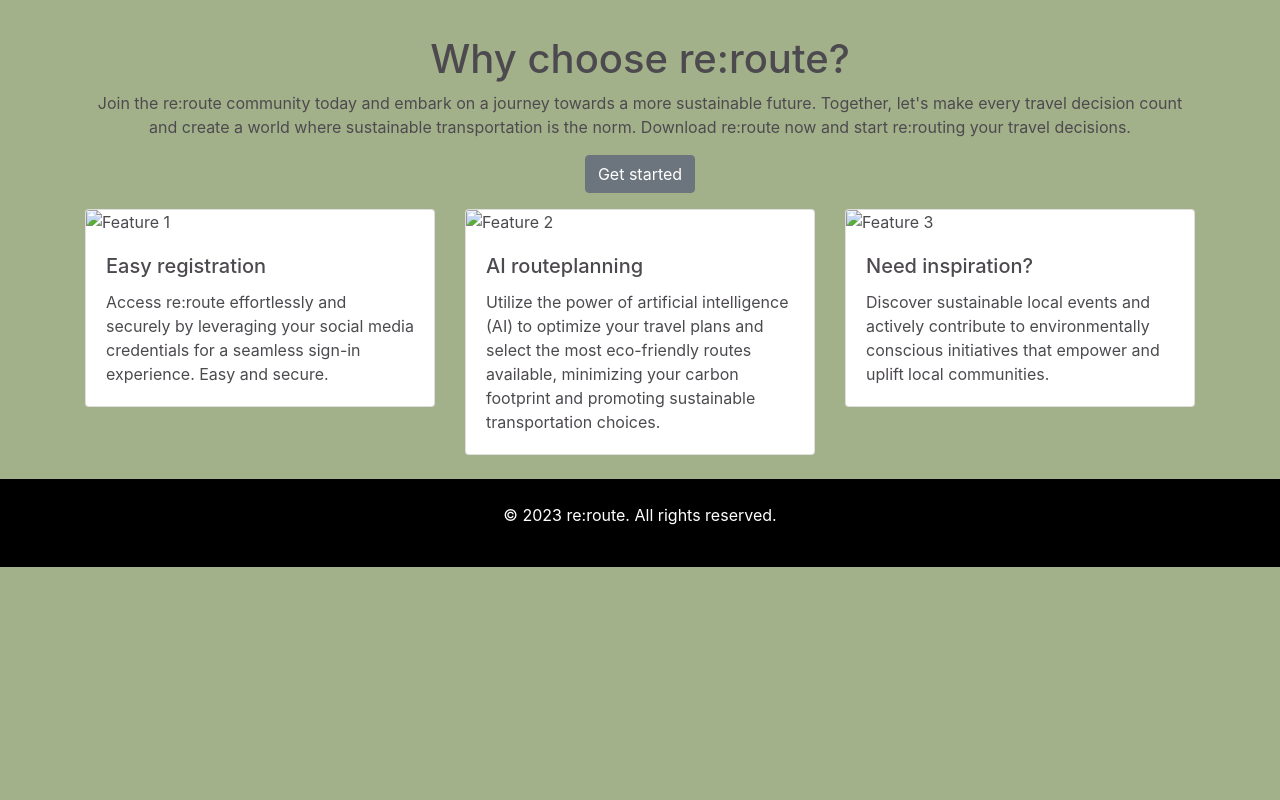
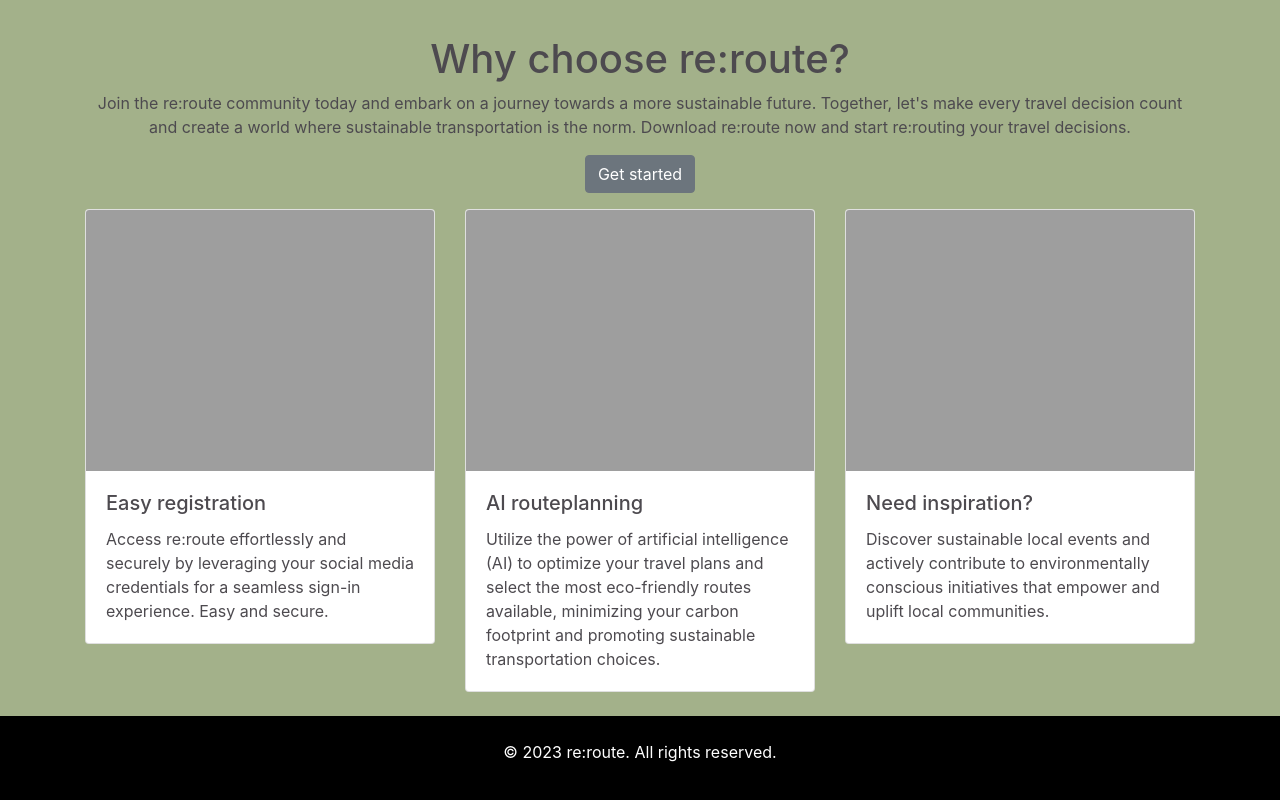
Before and after one commit to mezimmermann/FHGR-KOPR-reRoute-landing-page, a plain HTML site: page index.html in a window 1280 px wide. Shown: the part 932-1732 px from the top of the page. Before the commit the page ends 1499 px from the top, so only its background shows below. Drawn offline with nearby package versions, Linux system fonts and the light colour scheme; the site is published under a folder, as on GitHub Pages, so addresses that start at the root find nothing.

Commit message:
Update media references

```diff
--- a/index.html
+++ b/index.html
@@ -34,7 +34,7 @@
     <p class="lead custom-primary">Plan intuitive, smart and sustainable travel routes with re:route.</p>
     <div class="video-container">
       <video autoplay muted>
-        <source src="/media/animation 2.mp4" type="video/mp4">
+        <source src="media/animation 2.mp4" type="video/mp4">
       </video>
     </div>
   </header>
@@ -52,7 +52,7 @@
     <div class="row">
       <div class="col-md-4">
         <div class="card mb-4">
-          <img src="/media/Registration.png" class="card-img-top" alt="Feature 1">
+          <img src="media/Registration.png" class="card-img-top" alt="Feature 1">
           <div class="card-body">
             <h5 class="card-title">Easy registration</h5>
             <p class="card-text">Access re:route effortlessly and securely by leveraging your social media credentials for a seamless sign-in experience. Easy and secure.</p>
@@ -61,7 +61,7 @@
       </div>
       <div class="col-md-4">
         <div class="card mb-4">
-          <img src="/media/routeplanning.png" class="card-img-top" alt="Feature 2">
+          <img src="media/routeplanning.png" class="card-img-top" alt="Feature 2">
           <div class="card-body">
             <h5 class="card-title">AI routeplanning</h5>
             <p class="card-text">Utilize the power of artificial intelligence (AI) to optimize your travel plans and select the most eco-friendly routes available, minimizing your carbon footprint and promoting sustainable transportation choices.</p>
@@ -70,7 +70,7 @@
       </div>
       <div class="col-md-4">
         <div class="card mb-4">
-          <img src="/media/TripActivity.png" class="card-img-top" alt="Feature 3">
+          <img src="media/TripActivity.png" class="card-img-top" alt="Feature 3">
           <div class="card-body">
             <h5 class="card-title">Need inspiration?</h5>
             <p class="card-text">Discover sustainable local events and actively contribute to environmentally conscious initiatives that empower and uplift local communities. </p>
```
